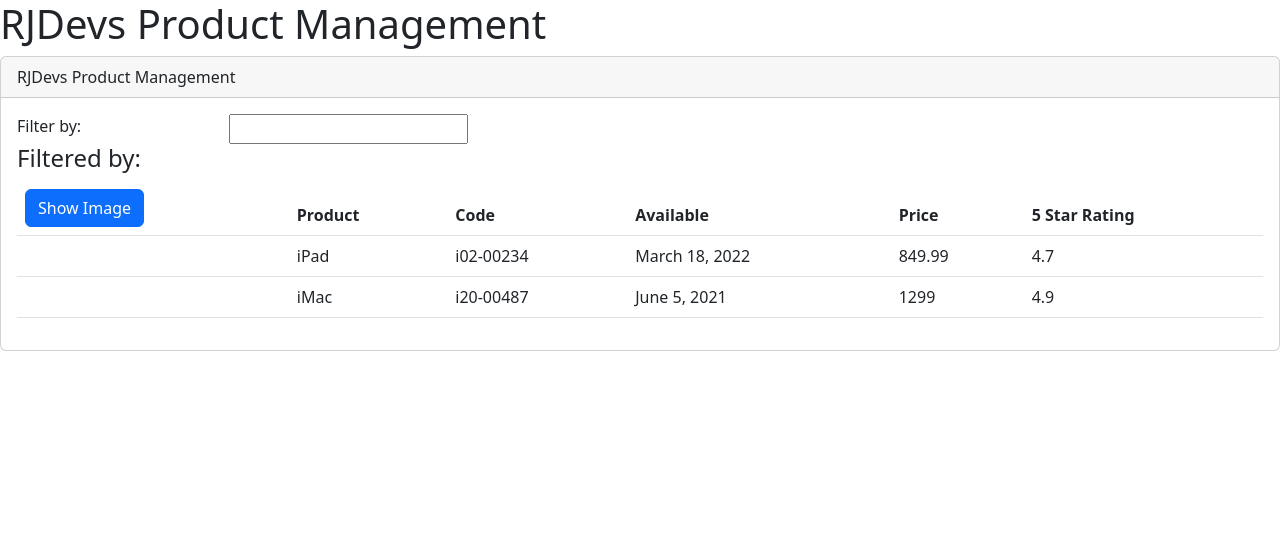
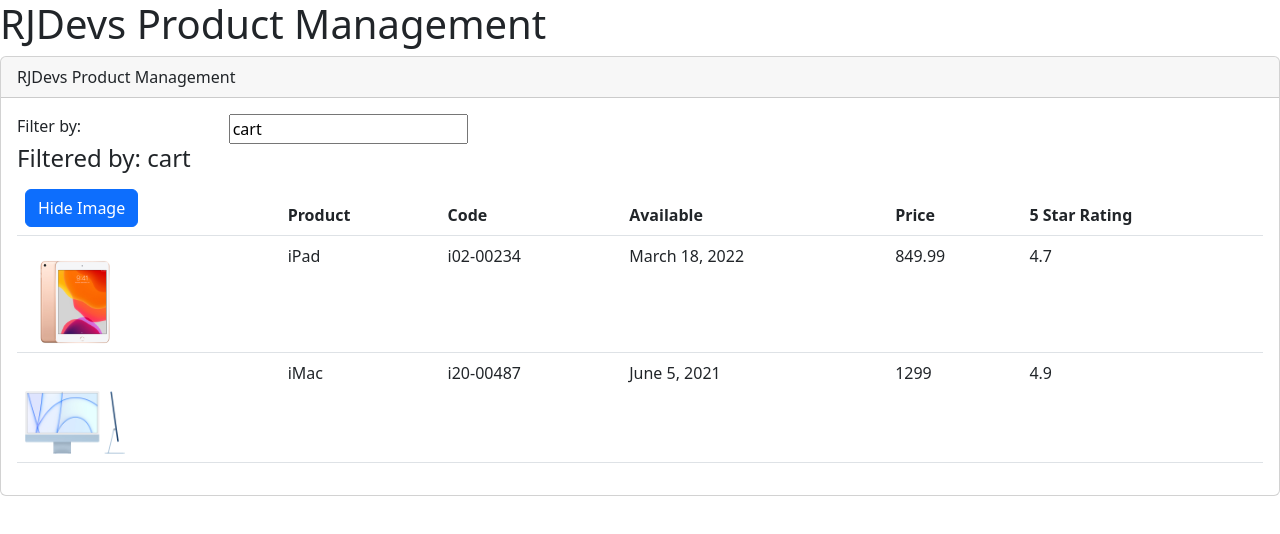
Before and after one commit to rnxavier/product-management-app, an Angular app: page / in a window 1280 px wide. Shown: the top 534 px of the page. Built offline with nearby package versions, Linux system fonts and the light colour scheme.

Commit message:
added two way binding for filter input

```diff
--- a/src/app/app.module.ts
+++ b/src/app/app.module.ts
@@ -1,5 +1,6 @@
 import { NgModule } from '@angular/core';
 import { BrowserModule } from '@angular/platform-browser';
+import { FormsModule } from '@angular/forms';
 
 import { AppRoutingModule } from './app-routing.module';
 import { AppComponent } from './app.component';
@@ -12,7 +13,8 @@ import { ProductListComponent } from './products/product-list.component';
   ],
   imports: [
     BrowserModule,
-    AppRoutingModule
+    AppRoutingModule,
+    FormsModule
   ],
   providers: [],
   bootstrap: [AppComponent]
--- a/src/app/products/product-list.component.html
+++ b/src/app/products/product-list.component.html
@@ -6,12 +6,12 @@
       <div class='row'>
         <div class='col-md-2'>Filter by:</div>
         <div class='col-md-4'>
-          <input type='text'/>
+          <input type='text' [(ngModel)]="listFilter"/>
         </div>
       </div>
       <div class='row'>
         <div class='col-md-6'>
-          <h4>Filtered by:</h4>
+          <h4>Filtered by: {{listFilter}}</h4>
         </div>
       </div>
       <div class='table-responsive'>
@@ -20,7 +20,7 @@
             <tr>
               <th>
                 <button class='btn btn-primary' (click)="toggleImage()">
-                        Show Image
+                        {{showImage ? "Hide" : "Show"}} Image
                 </button>
               </th>
               <th>Product</th>
--- a/src/app/products/product-list.component.ts
+++ b/src/app/products/product-list.component.ts
@@ -8,7 +8,8 @@ import { Component } from "@angular/core";
 export class ProductListComponent {
     pageTitle: string = "RJDevs Product Management";
     imageWidth: number = 100;
-    showImage: boolean = false;
+    showImage: boolean = true;
+    listFilter: string = "cart";
 
     products: any[] = [
         {
```
